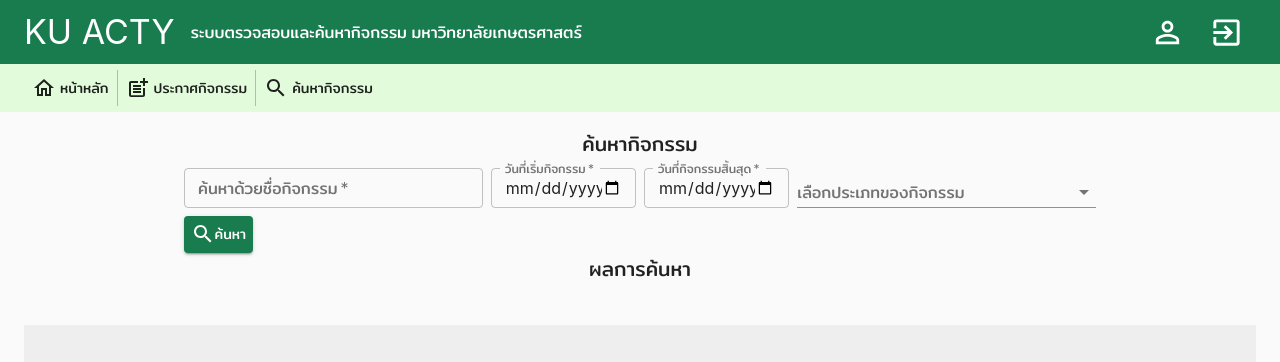
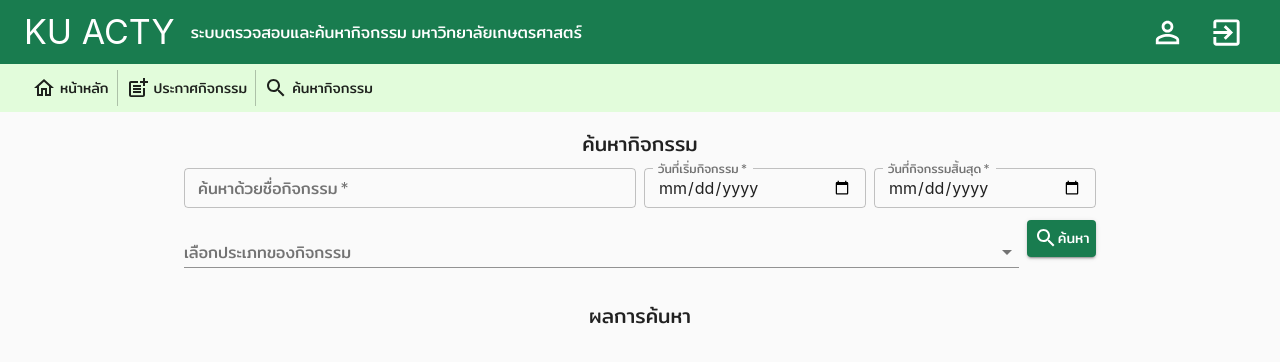
Before and after one commit to NutyHw/KU-Acty, a React (Create React App) app in the folder frontend/: page /org/search in a window 1280 px wide. Shown: the top 362 px of the page. Built offline with nearby package versions, Linux system fonts and the light colour scheme.

Commit message:
Update search.org.tsx

```diff
--- a/frontend/src/components/searchevent/search.org.tsx
+++ b/frontend/src/components/searchevent/search.org.tsx
@@ -131,7 +131,7 @@ export const SearchEventOrg : React.FC = () => {
             ค้นหากิจกรรม
           </Typography>
           <Grid container spacing={1}>
-          <Grid item xs={4}>
+          <Grid item xs={6}>
           <TextField
                   variant="outlined"
                   margin="dense"
@@ -145,7 +145,7 @@ export const SearchEventOrg : React.FC = () => {
                 />
           </Grid>
 
-          <Grid item xs={2}>
+          <Grid item xs={3}>
           <TextField
                     variant="outlined"
                     margin="dense"
@@ -162,7 +162,7 @@ export const SearchEventOrg : React.FC = () => {
                   </TextField>
             </Grid>
 
-            <Grid item xs={2}>
+            <Grid item xs={3}>
             <TextField
                     variant="outlined"
                     margin="dense"
@@ -179,7 +179,7 @@ export const SearchEventOrg : React.FC = () => {
               </TextField>
             </Grid>
 
-            <Grid item xs={4}>
+            <Grid item xs={11}>
             <Autocomplete
               multiple
               id="type"
@@ -189,8 +189,8 @@ export const SearchEventOrg : React.FC = () => {
               onChange = { eventTypeChange }
               />
             </Grid>
-            </Grid>
-            <Grid container spacing={1}>
+
+
             <Grid item xs={1}>
             <Button
                     type="submit"
@@ -199,26 +199,22 @@ export const SearchEventOrg : React.FC = () => {
                     onClick={ search }
                     className={classes.submit}><SearchOutlinedIcon/> ค้นหา </Button>
             </Grid>
-            <Grid item xs={1}>
-            </Grid>
             </Grid>
             </ThemeProvider>
             <Typography variant="h6" align="center" color="textPrimary">
-            ผลการค้นหา
+             <br/>
+            {"ผลการค้นหา"}
           </Typography>
       </Container></div>
       <br/>
       <br/>
       <Container fixed>
-
         <Typography  component="main" style={{ backgroundColor: '#eeeeee', height: '100vh' }}>
-        <br/>
-        <Grid alignItems="center">
+        <Grid container direction="column" alignItems="center">
           <SearchReslt searchResult={ searchResult }/>
         </Grid>
 
       </Typography>
-
       </Container>
       <Box mt={10}></Box>
     </ThemeProvider>
```
